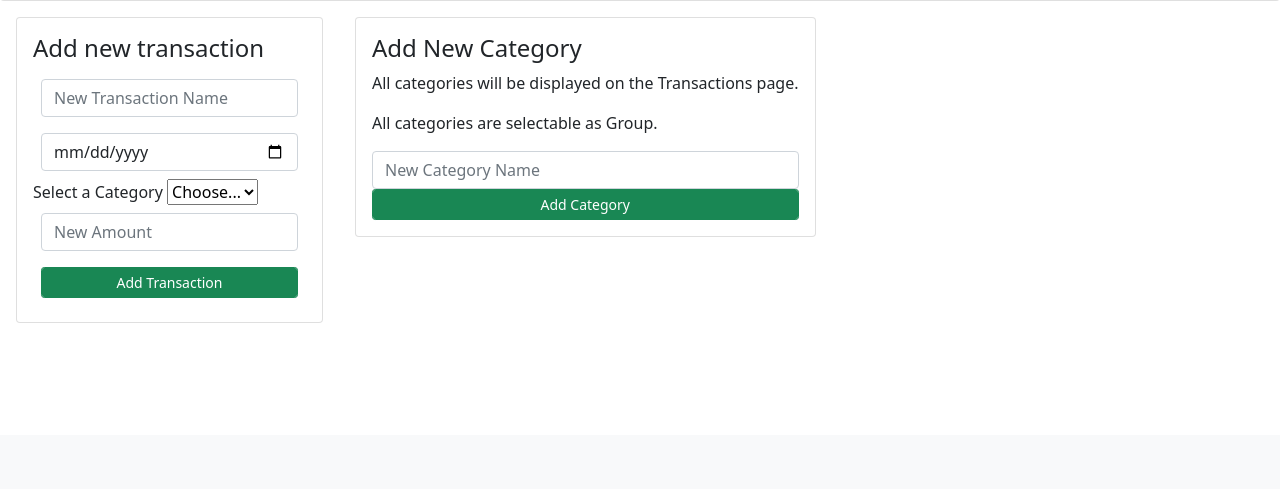
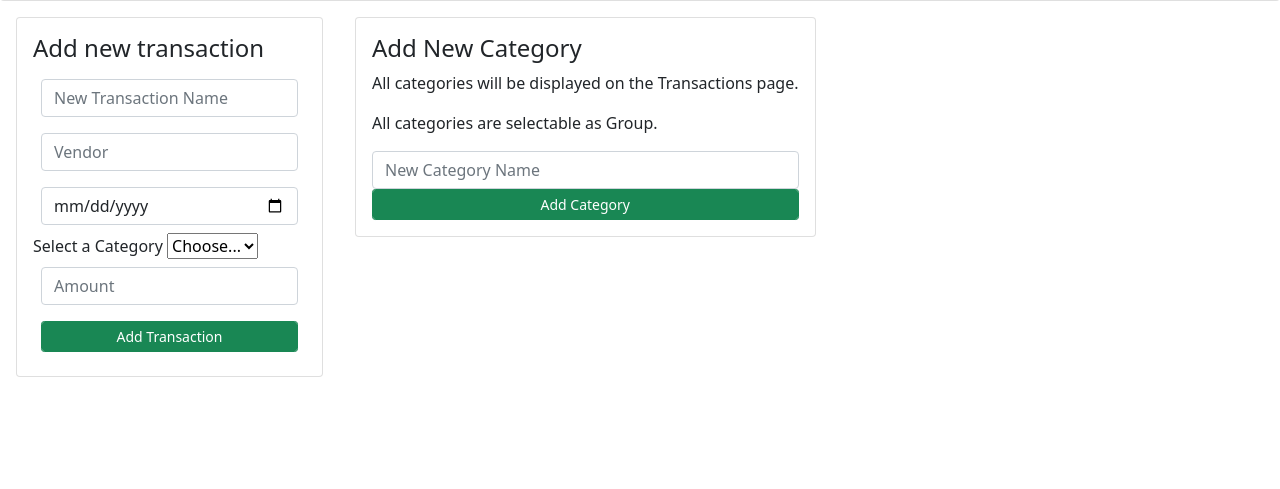
Before and after one commit to asa-leholland/BeaverHacks, a Django app: template BeaverStacks/BudgetApp/templates/index.html in a window 1280 px wide, after a click on "Transactions". Shown: the part 402-891 px from the top of the page. Before the commit the page ends 725 px from the top, so only its background shows below. Run offline with Django 3.2, Linux system fonts and the light colour scheme; the template is opened without the code that fills it, so the values that code supplies are empty; some libraries are stand-ins or nearby versions.

Commit message:
fixed transactions

```diff
--- a/BeaverStacks/BudgetApp/templates/index.html
+++ b/BeaverStacks/BudgetApp/templates/index.html
@@ -173,8 +173,8 @@
 													<tr>
 														<th scope="row" style="display: none;">{{transaction.transaction_id}}</th>
 														<td class="tabledit-view-mode" style="cursor: pointer;">
-															<span class="tabledit-span">{{transaction.transaction_description}}</span>
-															<input class="tabledit-input form-control input-sm" type="text" name="Description" value={{transaction.transaction_description}} style="display: none;" disabled="">
+															<span class="tabledit-span">{{transaction.description}}</span>
+															<input class="tabledit-input form-control input-sm" type="text" name="Description" value={{transaction.description}} style="display: none;" disabled="">
 														</td>
 														<td class="tabledit-view-mode" style="cursor: pointer;">
 															<span class="tabledit-span">{{transaction.vendor}}</span>
@@ -207,28 +207,31 @@
 					</div>
 				</div>
 				<div style="display: flex;">
-					<form method="POST">
+					<form method="POST">{% csrf_token %}
 						<div class='card m-3 p-3'>
 							<h4>Add new transaction</h4>
 							<div class="form-inline">
 								<div class="col p-2">
-									<input type="text" class="form-control" placeholder="New Transaction Name">
+									<input type="text" class="form-control" placeholder="New Transaction Name" name="transaction_description">
 								</div>
 								<div class="col p-2">
-									<input type="date" class="form-control" >
+									<input type="text" class="form-control" name="transaction_vendor" placeholder="Vendor">
+								</div>
+								<div class="col p-2">
+									<input type="date" class="form-control" name="transaction_date">
 								</div>
 								<label class="mr-sm-2" for="inlineFormCustomSelect">Select a Category</label>
-								<select class="custom-select mr-sm-2" id="inlineFormCustomSelect">
+								<select class="custom-select mr-sm-2" id="inlineFormCustomSelect" name="transaction_category">
 									<option selected>Choose...</option>
 									<option value="1">One</option>
 									<option value="2">Two</option>
 									<option value="3">Three</option>
 								</select>
 								<div class="col p-2">
-									<input type="text" class="form-control" placeholder="New Amount">
+									<input type="text" class="form-control" placeholder="Amount" name="transaction_amount">
 								</div>
 								<div class="col p-2">
-									<input type="submit" class="form-control btn-sm btn-success" value="Add Transaction">
+									<input type="submit" class="form-control btn-sm btn-success" value="Add Transaction" name="create_transaction">
 								</div>
 							</div>
 						</div>
```
Also changed, not shown: BeaverStacks/BudgetApp/views.py (+7 -2 lines), BeaverStacks/db.sqlite3.
